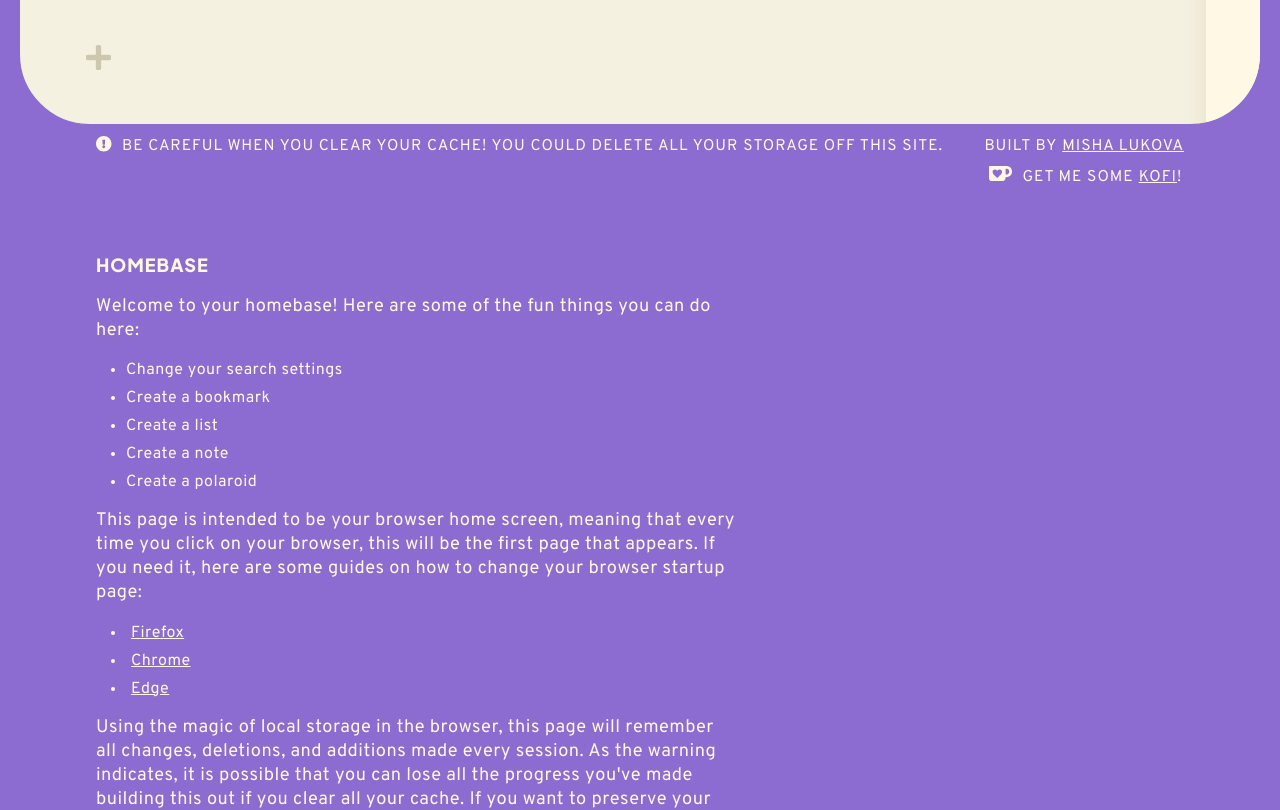
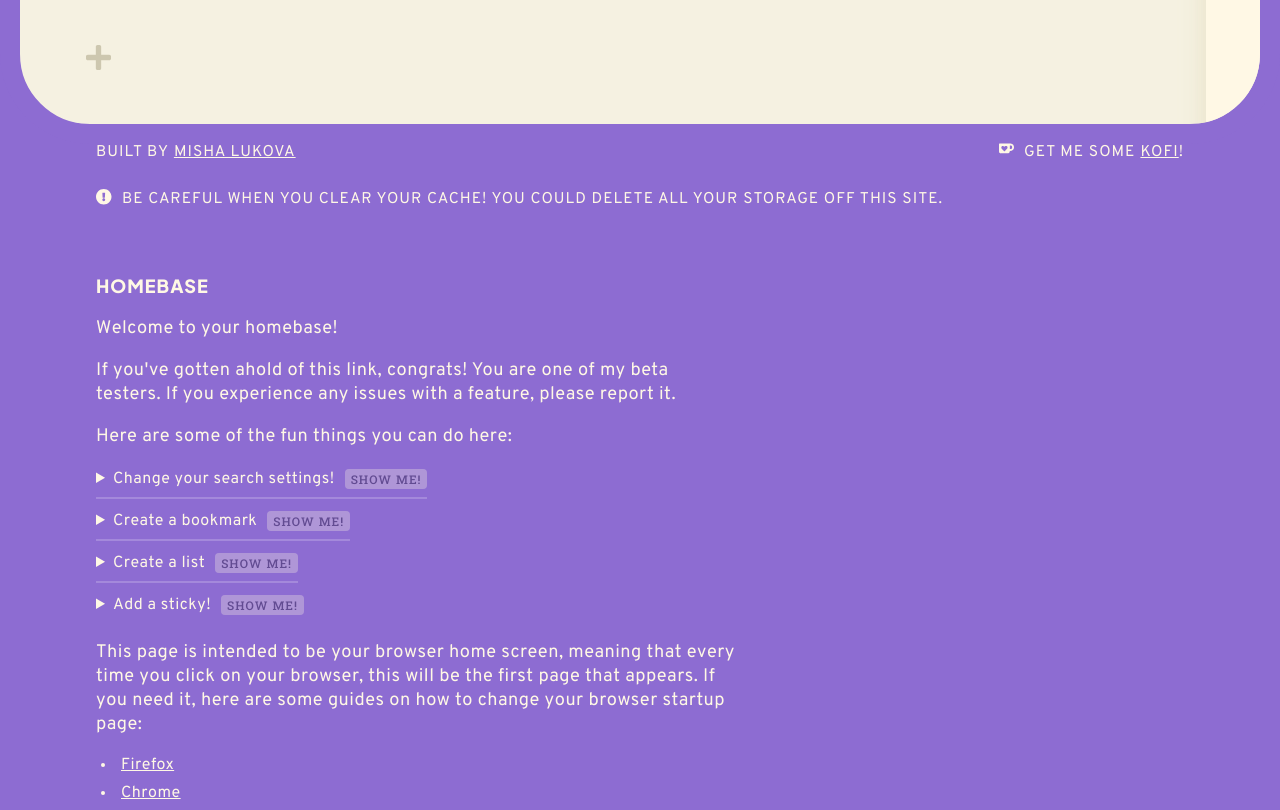
Before and after one commit to mishakov7/browserhome, a Next.js app: page / in a window 1280 px wide. Shown: the part 640-1450 px from the top of the page. Built offline with nearby package versions, Linux system fonts and the light colour scheme.

Commit message:
Updated readme area

```diff
--- a/src/app/globals.css
+++ b/src/app/globals.css
@@ -354,7 +354,7 @@ article {
 
 }
 
-@media only screen and (max-width: 980px) {
+@media only screen and (max-width: 1280px) {
 
   footer {
     margin-top: -18px!important;
@@ -379,6 +379,27 @@ article {
     display: flex;
     flex-direction: column-reverse;
   }
+
+  footer ul li {
+    font-size: 16px!important;
+  }
+}
+
+@media only screen and (max-width: 800px) {
+
+  footer .readme {
+    width: 100%!important;
+  }
+
+  footer .guide details,
+  footer .guide summary {
+    max-width: 100%!important;
+  }
+
+  footer .guide li {
+    width: 100%;
+  }
+
 }
 
 @media only screen and (max-width: 600px) {
@@ -601,6 +622,57 @@ footer .row div:last-child {
   text-align: right;
 }
 
+.guide {
+  padding: 0;
+}
+
+.guide li {
+  /* position: relative; */
+  display: flex;
+  align-items: center;
+  width: max-content;
+  border-bottom: solid 2px rgba(255, 255, 255, 0.2);
+  padding-bottom: 6px;
+}
+
+.guide li:last-child {
+  border: none;
+}
+
+.guide details,
+.guide summary {
+  max-width: 400px;
+  line-height: 24px;
+}
+
+footer .guide p {
+  font-size: 16px!important;
+  margin-top: 10px;
+}
+
+.guide li button {
+  /* position: absolute; */
+  width: max-content;
+  right: 0;
+  top: 0;
+  background-color: var(--base-container);
+  border-radius: 4px;
+  border: none;
+  font-family: var(--robo);
+  font-size: 12px;
+  text-transform: uppercase;
+  letter-spacing: 1px;
+  padding: 2px 6px;
+  margin-left: 10px;
+  opacity: 0.3;
+  cursor: pointer;
+  transition: opacity 0.4s;
+}
+
+.guide li button:hover {
+  opacity: 0.6;
+}
+
 .uppercase {
   text-transform: uppercase;
   letter-spacing: 1px;
@@ -635,9 +707,9 @@ footer a {
   margin-left: 5px;
 }
 
-/* footer ul {
-  padding: 0;
-} */
+footer ul {
+  padding-left: 20px;
+}
 
 footer ul li {
   /* list-style-type: none; */
--- a/src/app/page.tsx
+++ b/src/app/page.tsx
@@ -71,13 +71,41 @@ export default function Home() {
 
         <div className='readme'>
             <h4 className='uppercase'>Homebase</h4>
-            <p>Welcome to your homebase! Here are some of the fun things you can do here: </p>
-            <ul>
-              <li onClick={() => {highlightFeature(searchRef); clickFeature(searchRef);}}>Change your search settings</li>
-              <li onClick={() => {highlightFeature(bookmarkRef); clickFeature(bookmarkRef);}}>Create a bookmark</li>
-              <li onClick={() => {highlightFeature(listRef); clickFeature(listRef);}}>Create a list</li>
-              <li onClick={() => highlightFeature(dateRef)}>Create a note</li>
-              <li onClick={() => highlightFeature(dateRef)}>Create a polaroid</li>
+            <p>Welcome to your homebase! </p>
+            <p>If you've gotten ahold of this link, congrats! You are one of my beta testers. If you experience any issues with a feature, please report it.</p>
+            <p>Here are some of the fun things you can do here: </p>
+            <ul className='guide'>
+              <li>
+                  <details>
+                      <summary>Change your search settings!</summary>
+                      <p>Currently you can choose between setting your search engine to Google, DuckDuckGo, or Brave. You can also set what type of text you want to see every time you open the page.</p>
+                  </details>
+                  <button onClick={() => {highlightFeature(searchRef); clickFeature(searchRef);}}>Show me!</button>
+              </li>
+              <li>
+                  <details>
+                      <summary>Create a bookmark</summary>
+                      <p>You can enter as many bookmarks as you want so that you can have easy access to all of your websites. You can also delete and edit them.</p>
+                      <p>** More will be planned for this feature in the future!</p>
+                  </details>
+                  <button onClick={() => {highlightFeature(bookmarkRef); clickFeature(bookmarkRef);}}>Show me!</button>
+              </li>
+              <li>
+                  <details>
+                      <summary>Create a list</summary>
+                      <p>You can create up to five lists, and add as many todos as you want. You can also add links to each todo if you want, but that is not required. </p>
+                      <p>** More will be planned for this feature in the future!</p>
+                  </details>
+                  <button onClick={() => {highlightFeature(listRef); clickFeature(listRef);}}>Show me!</button>
+              </li>
+              <li>
+                  <details>
+                      <summary>Add a sticky!</summary>
+                      <p>You can either add polaroids or notes to your homebase, allowing you the ability to personalize to your heart's content. If you happen to lose a sticky and you can't click on it, that's what the reset button is for!</p>
+                      <p>** If you are a beta tester, please test polaroids.. I am wondering if I need to set a limit.</p>
+                  </details>
+                  <button onClick={() => highlightFeature(dateRef)}>Show me!</button>
+              </li>
             </ul>
 
             <p>This page is intended to be your browser home screen, meaning that every time you click on your browser, this will be the first page that appears. If you need it, here are some guides on how to change your browser startup page:</p>
```
